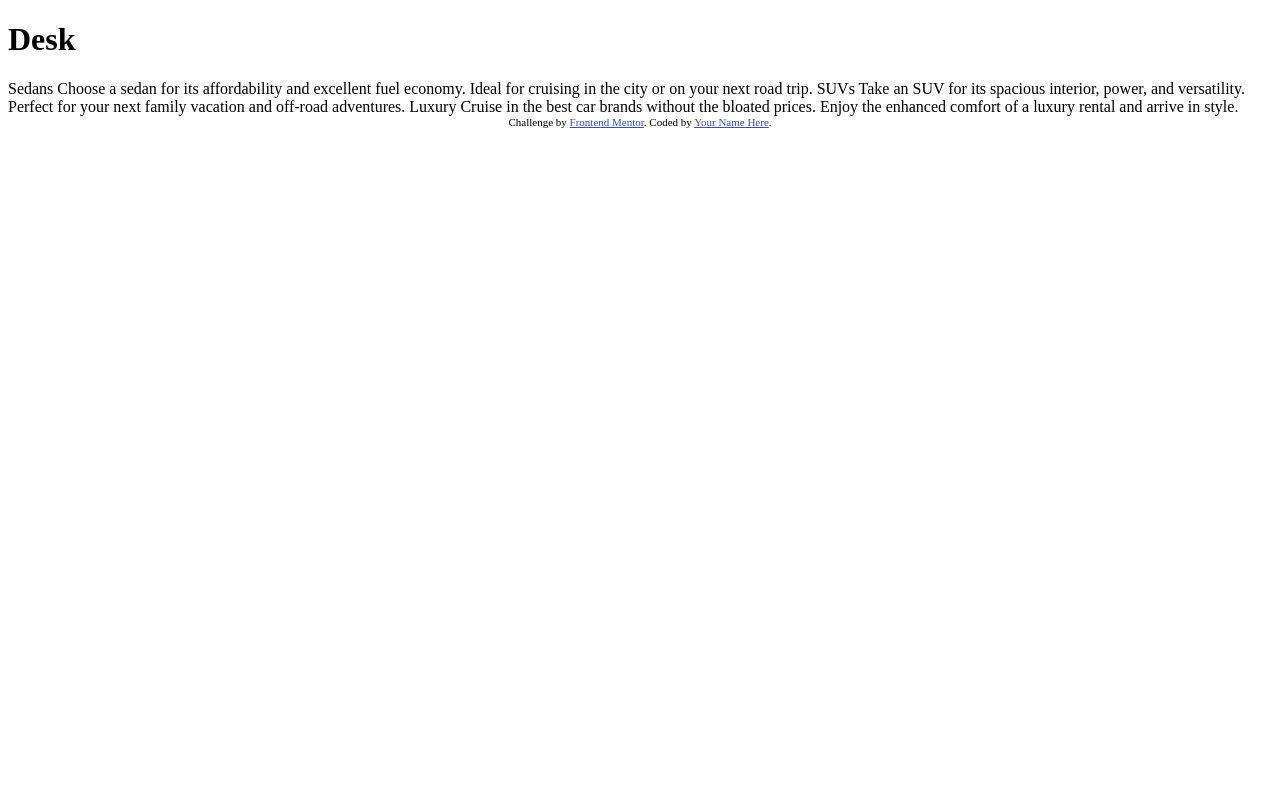
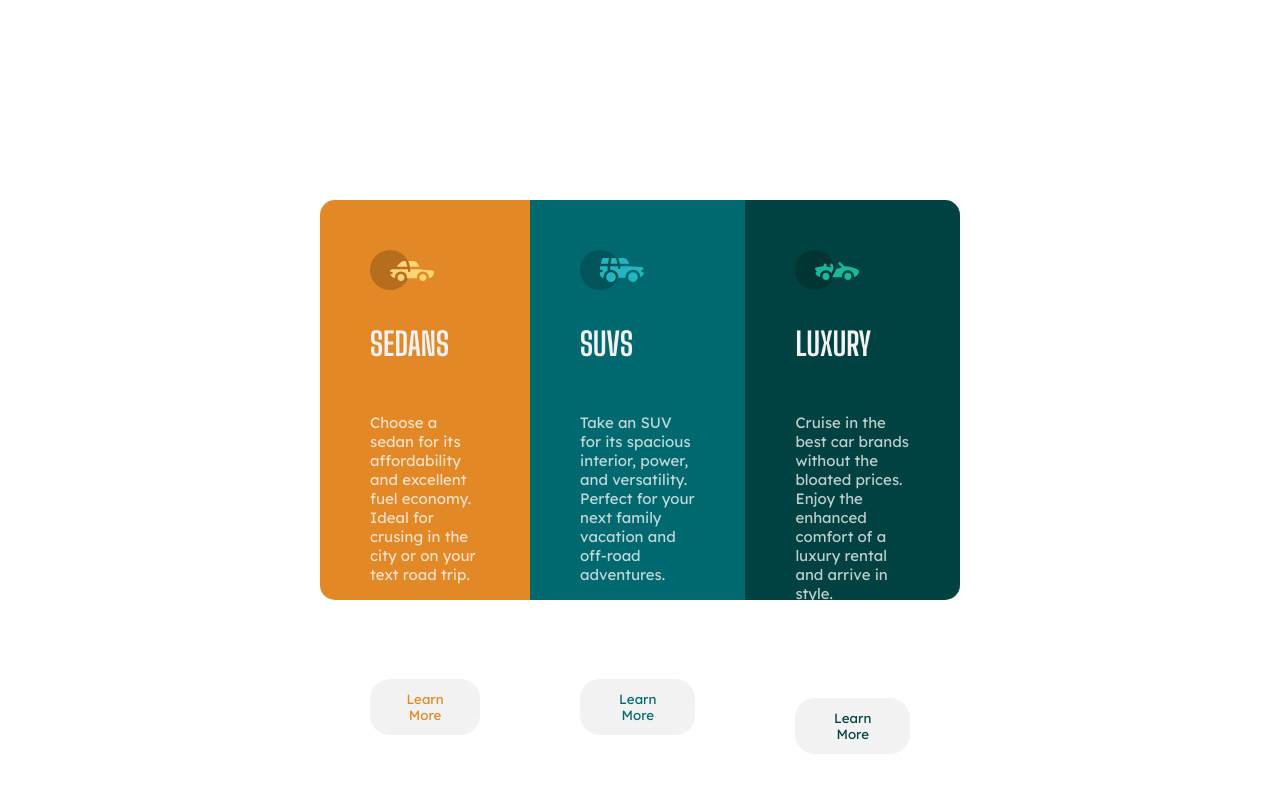
Before and after one commit to JDsmile/3-column-preview-card, a plain HTML site: page index.html in a window 1280 px wide. Drawn offline with Linux system fonts and the light colour scheme.

Commit message:
desktop version complete

```diff
--- /dev/null
+++ b/index.css
@@ -0,0 +1,76 @@
+@import url('https://fonts.googleapis.com/css2?family=Lexend+Deca&display=swap');
+@import url('https://fonts.googleapis.com/css2?family=Big+Shoulders+Display:wght@700&display=swap');
+:root{
+    margin:0;
+    padding: 0;
+    --BrightOrange: hsl(31, 77%, 52%);
+    --DarkCyan: hsl(184, 100%, 22%);
+    --VeryDarkCyan: hsl(179, 100%, 13%);
+    --lightGray: hsl(0, 0%, 95%);
+    --TransparentWhite: hsla(0, 0%, 100%, 0.75);
+}
+
+.container{
+    position: absolute;
+    left: 50%;
+    top: 50%;
+    transform: translate(-50%, -50%);
+    display: flex;
+    height: 50%;
+
+
+
+}
+.left{
+
+    background-color: var(--BrightOrange);
+    border-top-left-radius: 15px;
+    border-bottom-left-radius: 15px;
+}
+.left button{
+    color: var(--BrightOrange);
+}
+.middle{
+    background-color: var(--DarkCyan);
+}
+.middle button{
+    color:var(--DarkCyan)
+}
+.right{
+    background-color: var(--VeryDarkCyan);
+    border-top-right-radius: 15px;
+    border-bottom-right-radius: 15px;
+}
+.right button{
+    color:var(--VeryDarkCyan);
+}
+
+.left, .middle, .right{
+    padding: 50px;
+    color: var(--lightGray);
+
+}
+p{
+    color: var(--TransparentWhite);
+    font-family: 'Lexend Deca', sans-serif;
+    font-size: 15px;
+    margin-top: 50px;
+}
+h1{
+    font-family: 'Big Shoulders Display', cursive;
+    color: var(--lightGray);
+}
+
+button{
+    text-align: center;
+    padding: 12px 30px;
+    border-radius: 20px;
+    border:none;
+    background-color: var(--lightGray);
+    font-family: 'Lexend Deca', sans-serif;
+    margin-top:80px;
+
+}
+img{
+    margin-bottom: 10px;
+}
--- a/index.html
+++ b/index.html
@@ -7,6 +7,7 @@
   <link rel="icon" type="image/png" sizes="32x32" href="./images/favicon-32x32.png">
 
   <title>Frontend Mentor | 3-column preview card component</title>
+  <link rel="stylesheet" href="./index.css">
 
   <!-- Feel free to remove these styles or customise in your own stylesheet 👍 -->
   <style>
@@ -15,22 +16,27 @@
   </style>
 </head>
 <body>
-  <h1> Desk</h1>
-  Sedans
-  Choose a sedan for its affordability and excellent fuel economy. Ideal for cruising in the city
-  or on your next road trip.
+  <div class="container">
+    <div class="left">
+      <img src="./images/icon-sedans.svg" alt="sedans">
+      <h1>SEDANS</h1>
+      <p>Choose a sedan for its affordability and excellent fuel economy. Ideal for crusing in the city or on your text road trip.</p>
+      <button>Learn More</button>
+    </div>
 
-  SUVs
-  Take an SUV for its spacious interior, power, and versatility. Perfect for your next family vacation
-  and off-road adventures.
+    <div class="middle">
+      <img src="./images/icon-suvs.svg" alt="">
+      <h1>SUVS</h1>
+      <p>Take an SUV for its spacious interior, power, and versatility. Perfect for your next family vacation and off-road adventures.</p>
+      <button>Learn More</button>
 
-  Luxury
-  Cruise in the best car brands without the bloated prices. Enjoy the enhanced comfort of a luxury
-  rental and arrive in style.
-
-  <div class="attribution">
-    Challenge by <a href="https://www.frontendmentor.io?ref=challenge" target="_blank">Frontend Mentor</a>.
-    Coded by <a href="#">Your Name Here</a>.
+    </div>
+    <div class="right">
+      <img src="./images/icon-luxury.svg" alt="">
+      <h1>LUXURY</h1>
+      <p>Cruise in the best car brands without the bloated prices. Enjoy the enhanced comfort of a luxury rental and arrive in style.</p>
+      <button>Learn More</button>
+    </div>
   </div>
 </body>
 </html>
```
